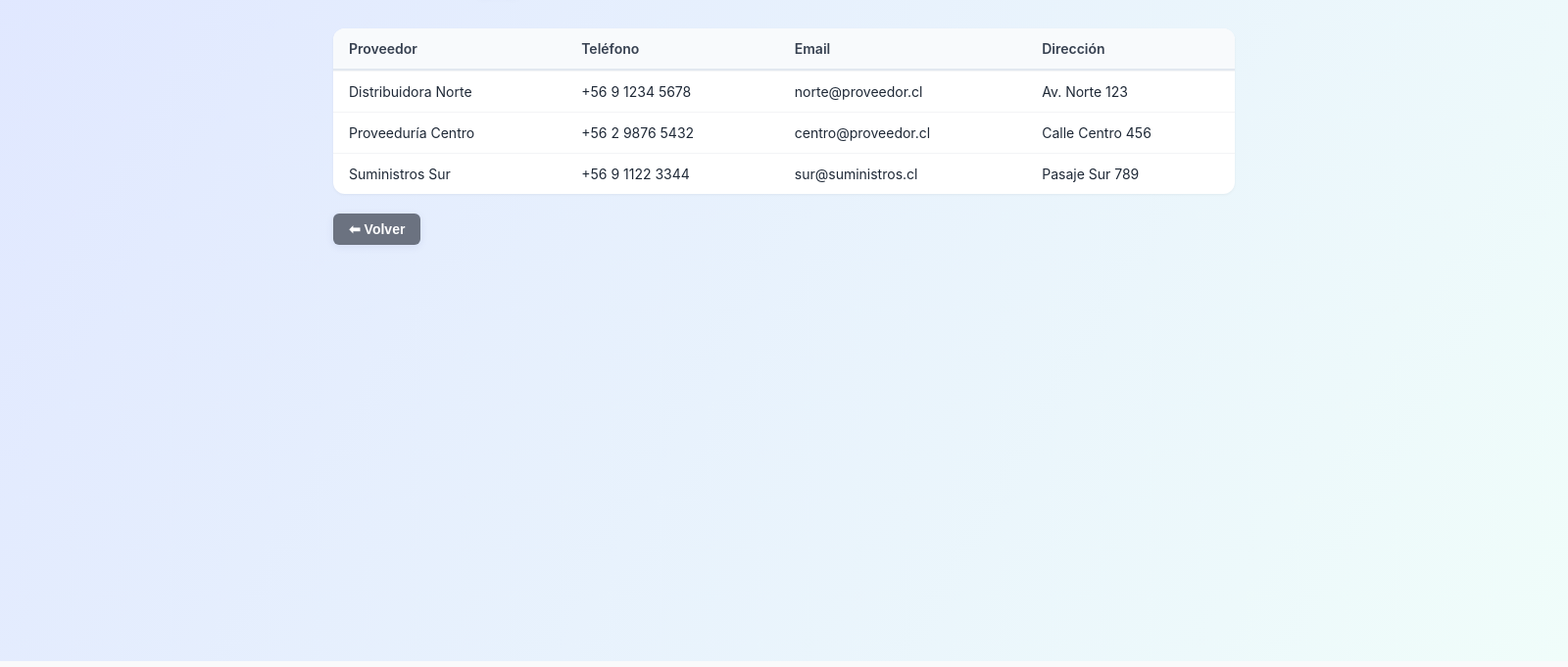
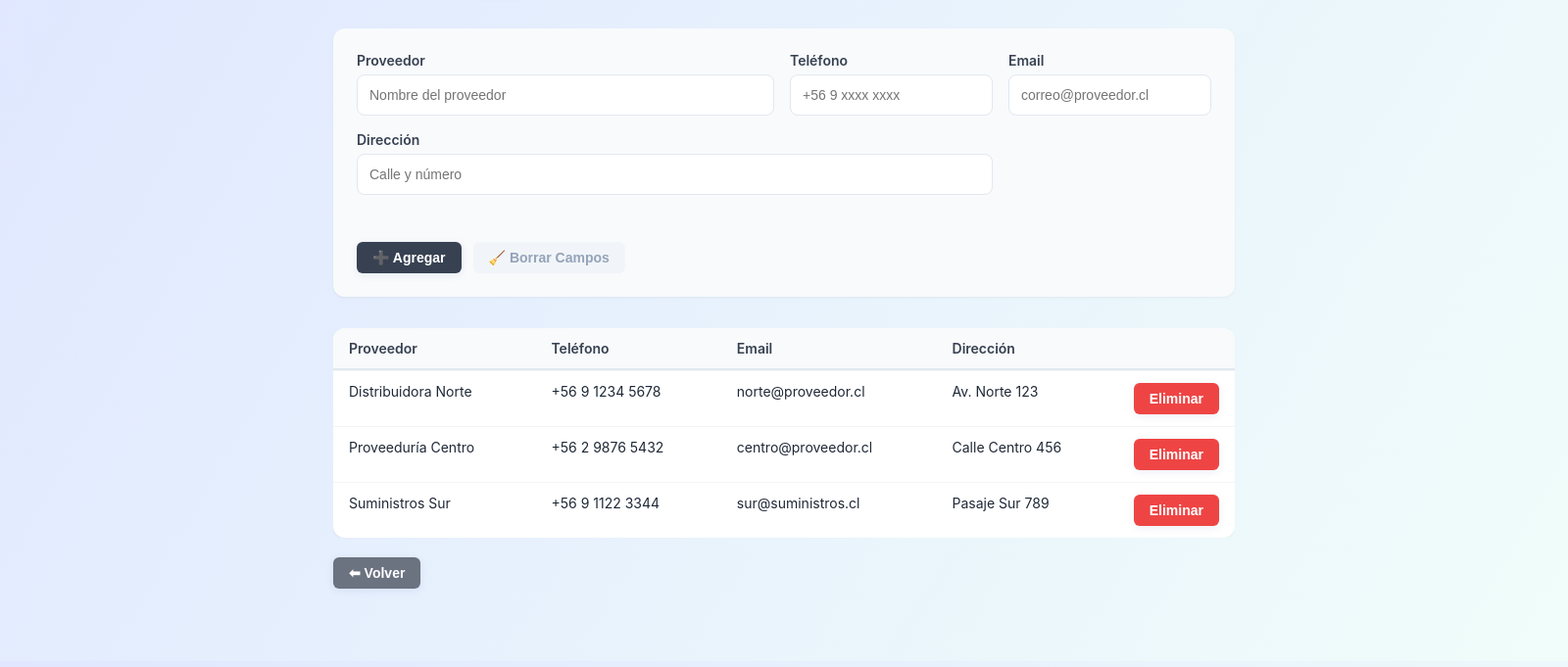
Before and after one commit to sebastianCerdaf/ControlRepro, an Electron app: page Proyecto/presentation/views/ContactsView.html in a window 1600 px wide. Shown: the part 125-806 px from the top of the page at 98% size. Drawn offline with nearby package versions, Linux system fonts and the light colour scheme.

Commit message:
Feature - add new contacts

```diff
--- a/Proyecto/presentation/views/ContactsView.html
+++ b/Proyecto/presentation/views/ContactsView.html
@@ -10,6 +10,35 @@
   <div id="app" style="max-width: 1000px; margin: auto; padding: 40px;">
     <h1>📇 Contacto de Proveedores</h1>
 
+    <!-- Formulario: Agregar proveedor -->
+    <form @submit.prevent="agregarProveedor" class="formulario" novalidate>
+      <div class="grid-form" style="grid-template-columns: repeat(4, 1fr); gap: 16px;">
+        <div class="form-group" style="grid-column: span 2;">
+          <label>Proveedor</label>
+          <input v-model.trim="nuevo.nombre" placeholder="Nombre del proveedor" required />
+        </div>
+        <div class="form-group">
+          <label>Teléfono</label>
+          <input v-model.trim="nuevo.telefono" placeholder="+56 9 xxxx xxxx" />
+        </div>
+        <div class="form-group">
+          <label>Email</label>
+          <input v-model.trim="nuevo.email" type="email" placeholder="correo@proveedor.cl" />
+        </div>
+        <div class="form-group" style="grid-column: span 3;">
+          <label>Dirección</label>
+          <input v-model.trim="nuevo.direccion" placeholder="Calle y número" />
+        </div>
+
+        <div class="form-actions" style="grid-column: 1 / -1;">
+          <button type="submit" class="azul">➕ Agregar</button>
+          <button type="button" class="limpiar" @click="limpiarForm" :disabled="!tieneDatos">🧹 Borrar Campos</button>
+        </div>
+      </div>
+    </form>
+
+    <!-- Tabla -->
+    <div class="tabla-productos-wrapper">
       <table class="tabla-productos">
         <thead>
           <tr>
@@ -17,35 +46,104 @@
             <th>Teléfono</th>
             <th>Email</th>
             <th>Dirección</th>
+            <th style="width:110px;"></th>
           </tr>
         </thead>
         <tbody>
-        <tr v-for="prov in proveedores">
+          <tr v-if="!proveedores.length">
+            <td colspan="5" style="text-align:center; color:#6b7280;">No hay proveedores registrados.</td>
+          </tr>
+          <tr v-for="(prov, i) in proveedores" :key="i">
             <td>{{ prov.nombre }}</td>
             <td>{{ prov.telefono }}</td>
             <td>{{ prov.email }}</td>
             <td>{{ prov.direccion }}</td>
+            <td>
+              <button class="eliminar" @click="eliminarProveedor(i)">Eliminar</button>
+            </td>
           </tr>
         </tbody>
       </table>
+    </div>
 
     <br>
     <button class="gris" onclick="window.location.href='MainView.html'">⬅ Volver</button>
   </div>
 
+  <div id="popupError" class="popup-error"></div>
+
   <script src="https://unpkg.com/vue@3/dist/vue.global.js"></script>
   <script>
-    Vue.createApp({
+    const STORAGE_KEY = 'agendaProveedores';
+
+    const app = {
       data() {
         return {
-          proveedores: [
-            { nombre: 'Distribuidora Norte', telefono: '+56 9 1234 5678', email: 'norte@proveedor.cl', direccion: 'Av. Norte 123' },
-            { nombre: 'Proveeduría Centro', telefono: '+56 2 9876 5432', email: 'centro@proveedor.cl', direccion: 'Calle Centro 456' },
-            { nombre: 'Suministros Sur', telefono: '+56 9 1122 3344', email: 'sur@suministros.cl', direccion: 'Pasaje Sur 789' }
-          ]
+          proveedores: [],
+          nuevo: { nombre: '', telefono: '', email: '', direccion: '' }
         };
+      },
+
+      computed: {
+        tieneDatos() {
+          const p = this.nuevo;
+          return p.nombre || p.telefono || p.email || p.direccion;
         }
-    }).mount('#app');
+      },
+
+      mounted() {
+        const guardados = localStorage.getItem(STORAGE_KEY);
+        if (guardados) {
+          this.proveedores = JSON.parse(guardados);
+        } else {
+          this.proveedores = [
+            { nombre: 'Distribuidora Norte',  telefono: '+56 9 1234 5678', email: 'norte@proveedor.cl',    direccion: 'Av. Norte 123' },
+            { nombre: 'Proveeduría Centro',   telefono: '+56 2 9876 5432', email: 'centro@proveedor.cl',   direccion: 'Calle Centro 456' },
+            { nombre: 'Suministros Sur',      telefono: '+56 9 1122 3344', email: 'sur@suministros.cl',    direccion: 'Pasaje Sur 789' }
+          ];
+          this.guardar();
+        }
+      },
+
+      methods: {
+        agregarProveedor() {
+          if (!this.nuevo.nombre) return this.err('El nombre del proveedor es obligatorio.');
+          if (this.proveedores.some(p => p.nombre.toLowerCase() === this.nuevo.nombre.toLowerCase())) {
+            return this.err('Ya existe un proveedor con ese nombre.');
+          }
+          if (this.nuevo.email && !/^[^\s@]+@[^\s@]+\.[^\s@]+$/.test(this.nuevo.email)) {
+            return this.err('El email no tiene un formato válido.');
+          }
+
+          this.proveedores.push({ ...this.nuevo });
+          this.guardar();
+          this.limpiarForm();
+        },
+
+        eliminarProveedor(idx) {
+          if (!confirm('¿Eliminar este proveedor?')) return;
+          this.proveedores.splice(idx, 1);
+          this.guardar();
+        },
+
+        limpiarForm() {
+          this.nuevo = { nombre: '', telefono: '', email: '', direccion: '' };
+        },
+
+        guardar() {
+          localStorage.setItem(STORAGE_KEY, JSON.stringify(this.proveedores));
+        },
+
+        err(msg) {
+          const popup = document.getElementById('popupError');
+          popup.textContent = msg;
+          popup.classList.add('visible');
+          setTimeout(() => popup.classList.remove('visible'), 2500);
+        }
+      }
+    };
+
+    Vue.createApp(app).mount('#app');
   </script>
 </body>
 </html>
```
Also changed, not shown: Proyecto/package.json (+1 -10 lines), Proyecto/presentation/scripts/LoginView.js (+18 -7 lines), Proyecto/presentation/scripts/MainView.js (+4 -16 lines), Proyecto/presentation/views/LoginView.html (+1 -1 lines), Proyecto/presentation/views/MainView.html (+2 -2 lines). Lines whose indentation alone changed are shown as unchanged.
